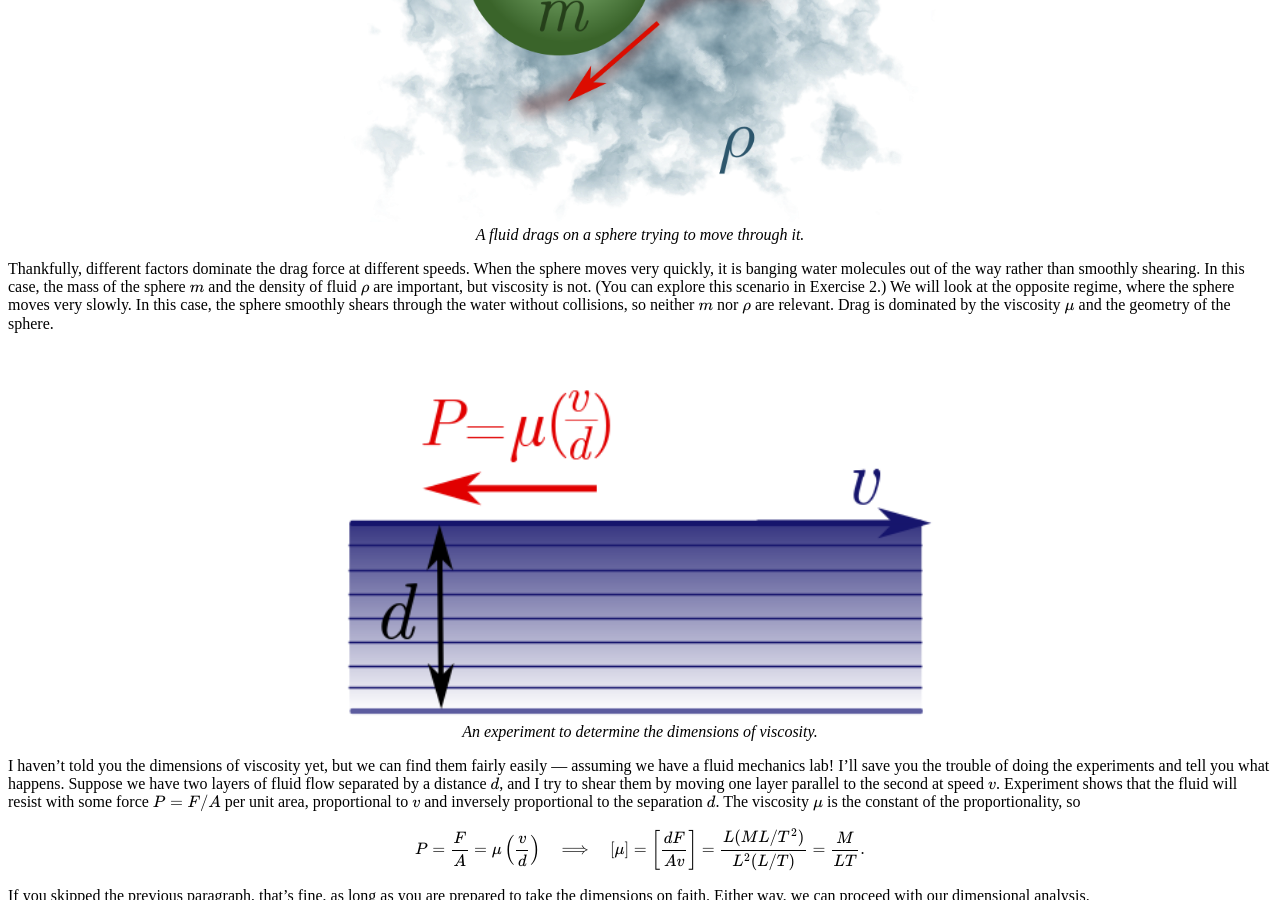
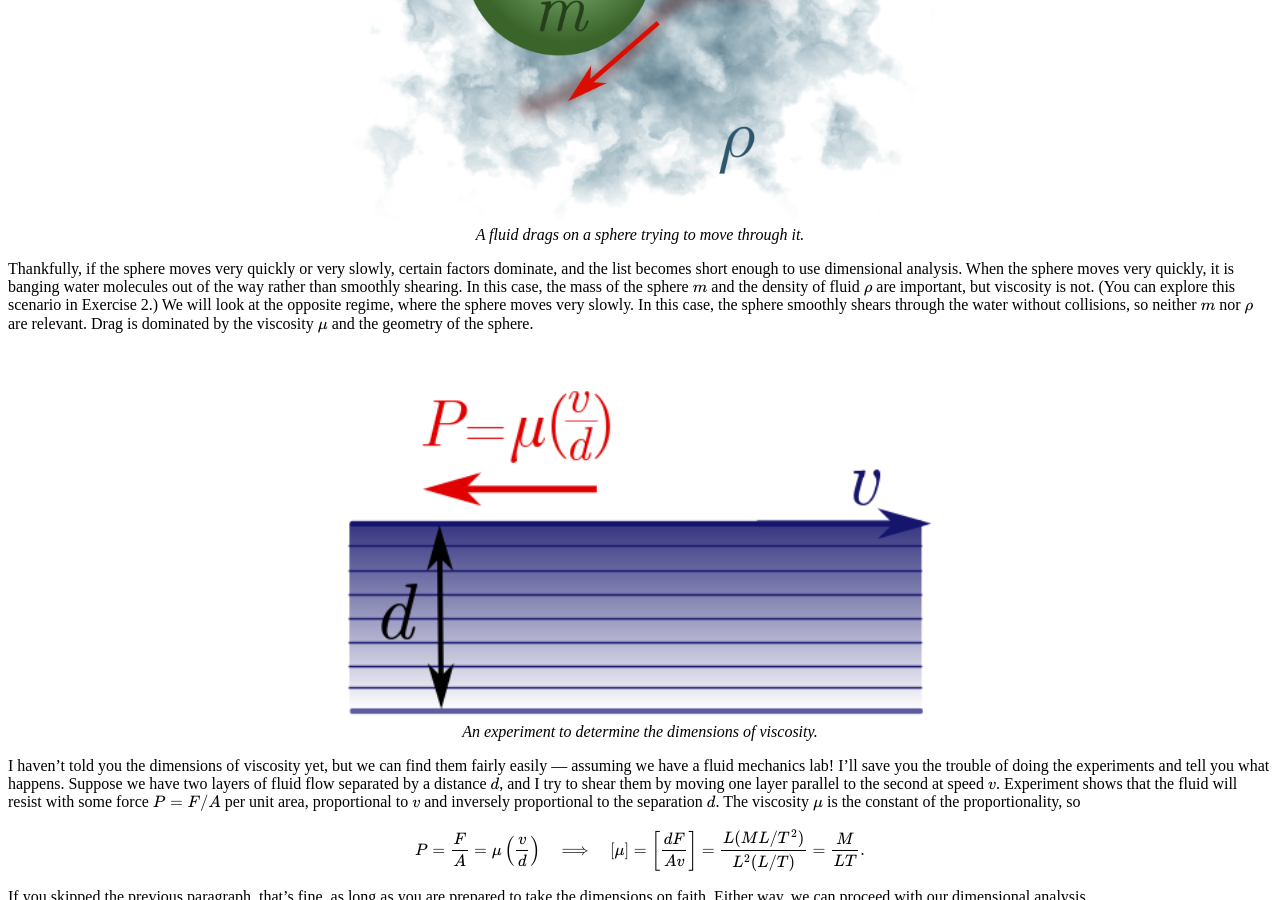
Before and after one commit to hapax/hapax.github.io, a Jekyll site: the page built from _posts/2020-02-24-napkin-hacks.md, in a window 1280 px wide and 900 px high, scrolled down 6836 px. Built offline with Jekyll 4.4.1, drawn with Linux system fonts in a browser that asks for light colours; our own code applies the rules of GitHub Pages for plain Markdown files; formulas are drawn with MathJax 3; a script that is not in the unit is left out.

Commit message:
Update 2020-02-24-napkin-hacks.md

```diff
--- a/_posts/2020-02-24-napkin-hacks.md
+++ b/_posts/2020-02-24-napkin-hacks.md
@@ -379,8 +379,8 @@ So what can we do?
 	</div>
 	</figure>
 
-Thankfully, different factors dominate the drag force at
-different speeds.
+Thankfully, if the sphere moves very quickly or very slowly, certain
+factors dominate, and the list becomes short enough to use dimensional analysis.
 When the sphere moves very quickly, it is banging water molecules out
 of the way rather than smoothly shearing. In this case, the mass of
 the sphere $m$ and the density of fluid $\rho$ are important, but
```
